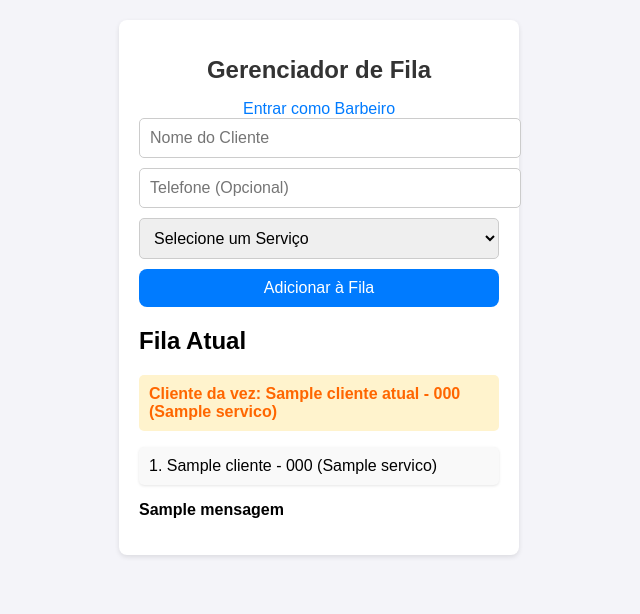
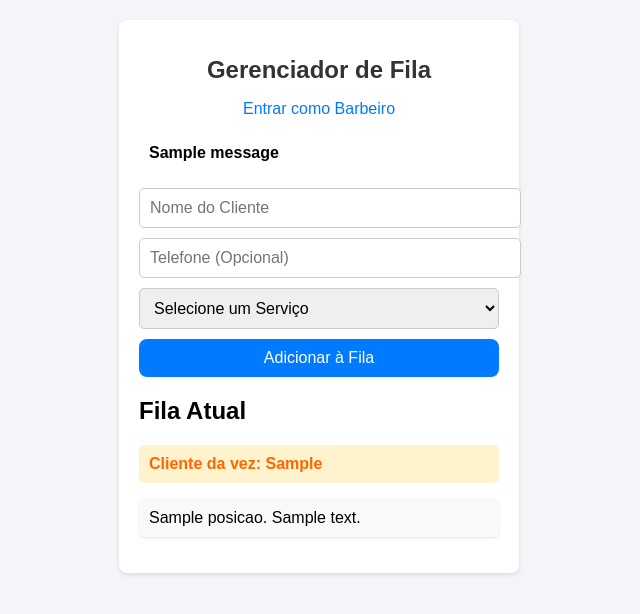
Before and after one commit to brennolvs/fila_barbearia, a Flask app: template templates/index.html in a window 1280 px wide. Shown: the top 614 px of the page, without its empty margins (321-961 px from the left). Run offline with Flask 3, Linux system fonts and the light colour scheme; the template is opened without the code that fills it: most values are stand-ins (such as "Sample title", 1, 10 or a date in 2020); one stand-in notice (Sample message) is shown.

Commit message:
Move regras de negocio para o back-end e atualiza README

```diff
--- a/app.py
+++ b/app.py
@@ -1,66 +1,137 @@
-from flask import Flask, render_template, request, redirect, url_for, session
+import hmac
 import os
+from functools import wraps
+
+from flask import Flask, flash, redirect, render_template, request, session, url_for
 
 app = Flask(__name__)
-app.secret_key = 'secret_key_for_session_management'
+app.secret_key = os.environ.get('SECRET_KEY', 'chave-de-desenvolvimento')
 
-# Lista para armazenar os clientes na fila
+# Senha do barbeiro: definida por variável de ambiente em produção
+SENHA_BARBEIRO = os.environ.get('SENHA_BARBEIRO', 'barbeiro123')
+
+# Serviços oferecidos. O formulário é montado a partir desta lista e
+# o back-end só aceita valores que estejam nela.
+SERVICOS = [
+    'Corte Simples',
+    'Corte + Pigmentação',
+    'Corte + Barba',
+    'Corte + Barba + Pigmentação',
+    'Barba',
+    'Platinado',
+    'Sobrancelha',
+    'Pézinho',
+]
+
+TAMANHO_MAXIMO_NOME = 60
+TAMANHO_MAXIMO_TELEFONE = 20
+
+# Estado da fila (em memória: é perdido quando o servidor reinicia)
 fila = []
-cliente_atual = None  # Variável global para armazenar o cliente em destaque
+cliente_atual = None
+
+
+def is_barber():
+    return session.get('is_barber', False)
+
+
+def somente_barbeiro(rota):
+    """Bloqueia a rota para quem não está logado como barbeiro."""
+    @wraps(rota)
+    def wrapper(*args, **kwargs):
+        if not is_barber():
+            flash('Acesso permitido apenas para o barbeiro.', 'erro')
+            return redirect(url_for('login'))
+        return rota(*args, **kwargs)
+    return wrapper
+
+
+def formatar_cliente(cliente, mostrar_telefone):
+    """Monta o texto de exibição do cliente. O telefone só aparece para o barbeiro."""
+    texto = cliente['nome']
+    if mostrar_telefone and cliente['telefone']:
+        texto += f" - {cliente['telefone']}"
+    return f"{texto} ({cliente['servico']})"
+
+
+def validar_cliente(nome, telefone, servico):
+    """Retorna a mensagem de erro, ou None se os dados forem válidos."""
+    if not nome:
+        return 'Informe o nome do cliente.'
+    if len(nome) > TAMANHO_MAXIMO_NOME:
+        return f'O nome deve ter no máximo {TAMANHO_MAXIMO_NOME} caracteres.'
+    if len(telefone) > TAMANHO_MAXIMO_TELEFONE:
+        return f'O telefone deve ter no máximo {TAMANHO_MAXIMO_TELEFONE} caracteres.'
+    if servico not in SERVICOS:
+        return 'Selecione um serviço válido.'
+    return None
+
 
 # Rota principal para exibir a fila
 @app.route('/')
 def index():
-    global cliente_atual  # Acessando a variável global
-    is_barber = session.get('is_barber', False)
-    return render_template('index.html', fila=fila, cliente_atual=cliente_atual, is_barber=is_barber)
+    barbeiro = is_barber()
+    fila_exibicao = [
+        {'posicao': posicao, 'texto': formatar_cliente(cliente, barbeiro)}
+        for posicao, cliente in enumerate(fila, start=1)
+    ]
+    atual = formatar_cliente(cliente_atual, barbeiro) if cliente_atual else None
+    return render_template(
+        'index.html',
+        fila=fila_exibicao,
+        cliente_atual=atual,
+        servicos=SERVICOS,
+        is_barber=barbeiro,
+    )
+
 
 # Rota para adicionar cliente à fila
 @app.route('/adicionar', methods=['POST'])
 def adicionar_cliente():
-    nome = request.form.get('nome')
-    telefone = request.form.get('telefone')  # Pode ser vazio
-    servico = request.form.get('servico')
+    nome = request.form.get('nome', '').strip()
+    telefone = request.form.get('telefone', '').strip()
+    servico = request.form.get('servico', '').strip()
 
-    # Verificando se o nome e o serviço estão preenchidos
-    if nome and servico:
-        # Se telefone não for preenchido, armazene como uma string vazia
-        telefone = telefone if telefone else ''
-        fila.append({"nome": nome, "telefone": telefone, "servico": servico})
+    erro = validar_cliente(nome, telefone, servico)
+    if erro:
+        flash(erro, 'erro')
+    else:
+        fila.append({'nome': nome, 'telefone': telefone, 'servico': servico})
+        flash(f'{nome} entrou na fila na posição {len(fila)}.', 'sucesso')
     return redirect(url_for('index'))
+
 
 # Rota para chamar o próximo cliente (somente barbeiro)
 @app.route('/chamar', methods=['POST'])
+@somente_barbeiro
 def chamar_cliente():
-    global cliente_atual  # Acessando a variável global
-    # Verifique se há clientes na fila
+    global cliente_atual
     if fila:
-        cliente_atual = fila.pop(0)  # Pega o primeiro cliente da fila
-        mensagem = f"Cliente {cliente_atual['nome']} chamado!"
+        cliente_atual = fila.pop(0)
+        flash(f"Cliente {cliente_atual['nome']} chamado!", 'sucesso')
     else:
-        cliente_atual = None  # Caso não haja clientes, defina como None
-        mensagem = "Não há clientes na fila."
+        cliente_atual = None
+        flash('Não há clientes na fila.', 'aviso')
+    return redirect(url_for('index'))
 
-    # Passando cliente_atual para o template, mesmo que seja None
-    return render_template('index.html', fila=fila, cliente_atual=cliente_atual, mensagem=mensagem, is_barber=True)
 
 @app.route('/atualizar_fila', methods=['POST'])
+@somente_barbeiro
 def atualizar_fila():
-    # A rota apenas renderiza novamente a página, atualizando a fila
     return redirect(url_for('index'))
+
 
 @app.route('/login', methods=['GET', 'POST'])
 def login():
     if request.method == 'POST':
-        senha = request.form.get('senha')
-        if senha == 'barbeiro123':  # Senha fixa para o barbeiro
+        senha = request.form.get('senha', '')
+        if hmac.compare_digest(senha.encode(), SENHA_BARBEIRO.encode()):
             session['is_barber'] = True
             return redirect(url_for('index'))
-        else:
-            # Mensagem de senha incorreta
-            mensagem = "Senha incorreta. Tente novamente."
-            return render_template('login.html', mensagem=mensagem)
+        flash('Senha incorreta. Tente novamente.', 'erro')
+        return redirect(url_for('login'))
     return render_template('login.html')
+
 
 # Rota para logout do barbeiro
 @app.route('/logout')
@@ -68,6 +139,7 @@ def logout():
     session.pop('is_barber', None)
     return redirect(url_for('index'))
 
+
 if __name__ == '__main__':
     port = int(os.environ.get('PORT', 5000))
-    app.run(host='0.0.0.0', port = port)
+    app.run(host='0.0.0.0', port=port)
--- a/templates/index.html
+++ b/templates/index.html
@@ -179,6 +179,28 @@
             margin-bottom: 15px;
         }
 
+        /* Mensagens de retorno do servidor */
+        .mensagem {
+            font-weight: bold;
+            padding: 10px;
+            border-radius: 5px;
+        }
+
+        .mensagem-sucesso {
+            color: #155724;
+            background-color: #d4edda;
+        }
+
+        .mensagem-aviso {
+            color: #856404;
+            background-color: #fff3cd;
+        }
+
+        .mensagem-erro {
+            color: #721c24;
+            background-color: #f8d7da;
+        }
+
         /* Link de login */
         .login-link {
             text-align: center;
@@ -245,19 +267,18 @@
         </div>
         {% endif %}
 
+        {% for categoria, mensagem in get_flashed_messages(with_categories=true) %}
+        <p class="mensagem mensagem-{{ categoria }}">{{ mensagem }}</p>
+        {% endfor %}
+
         <form action="/adicionar" method="post">
-            <input type="text" name="nome" placeholder="Nome do Cliente" required>
-            <input type="text" name="telefone" placeholder="Telefone (Opcional)">
+            <input type="text" name="nome" placeholder="Nome do Cliente" maxlength="60" required>
+            <input type="text" name="telefone" placeholder="Telefone (Opcional)" maxlength="20">
             <select name="servico" required>
                 <option value="">Selecione um Serviço</option>
-                <option value="Corte">Corte Simples</option>
-                <option value="Corte + Pigmentação">Corte + Pigmentação</option>
-                <option value="Corte + Barba">Corte + Barba</option>
-                <option value="Corte + Barba + Pigmentação">Corte + Barba + Pigmentação</option>
-                <option value="Barba">Barba</option>
-                <option value="Platinado">Platinado</option>
-                <option value="Sobrancelha">Sobrancelha</option>
-                <option value="Pézinho">Pézinho</option>
+                {% for servico in servicos %}
+                <option value="{{ servico }}">{{ servico }}</option>
+                {% endfor %}
             </select>
             <button type="submit">Adicionar à Fila</button>
         </form>
@@ -266,22 +287,17 @@
 
         {% if cliente_atual %}
         <div class="cliente-atual">
-            Cliente da vez: {{ cliente_atual['nome'] }} - {{ cliente_atual['telefone'] }} ({{ cliente_atual['servico']
-            }})
+            Cliente da vez: {{ cliente_atual }}
         </div>
         {% endif %}
 
         <ul>
             {% for cliente in fila %}
-            <li class="{% if cliente_atual and cliente['nome'] == cliente_atual['nome'] %}cliente-atual{% endif %}">
-                {{ loop.index }}. {{ cliente['nome'] }} - {{ cliente['telefone'] }} ({{ cliente['servico'] }})
-            </li>
+            <li>{{ cliente.posicao }}. {{ cliente.texto }}</li>
+            {% else %}
+            <li>Ninguém na fila no momento.</li>
             {% endfor %}
         </ul>
-
-        {% if mensagem %}
-        <p><strong>{{ mensagem }}</strong></p>
-        {% endif %}
     </div>
 </body>
 
--- a/templates/login.html
+++ b/templates/login.html
@@ -108,9 +108,9 @@
             <button type="submit">Entrar</button>
         </form>
 
-        {% if mensagem %}
+        {% for mensagem in get_flashed_messages() %}
             <p class="error-message">{{ mensagem }}</p>
-        {% endif %}
+        {% endfor %}
 
         <div class="back-link">
             <a href="/">Voltar para a Fila</a>
```
Also changed, not shown: README.md, 1 other file.
